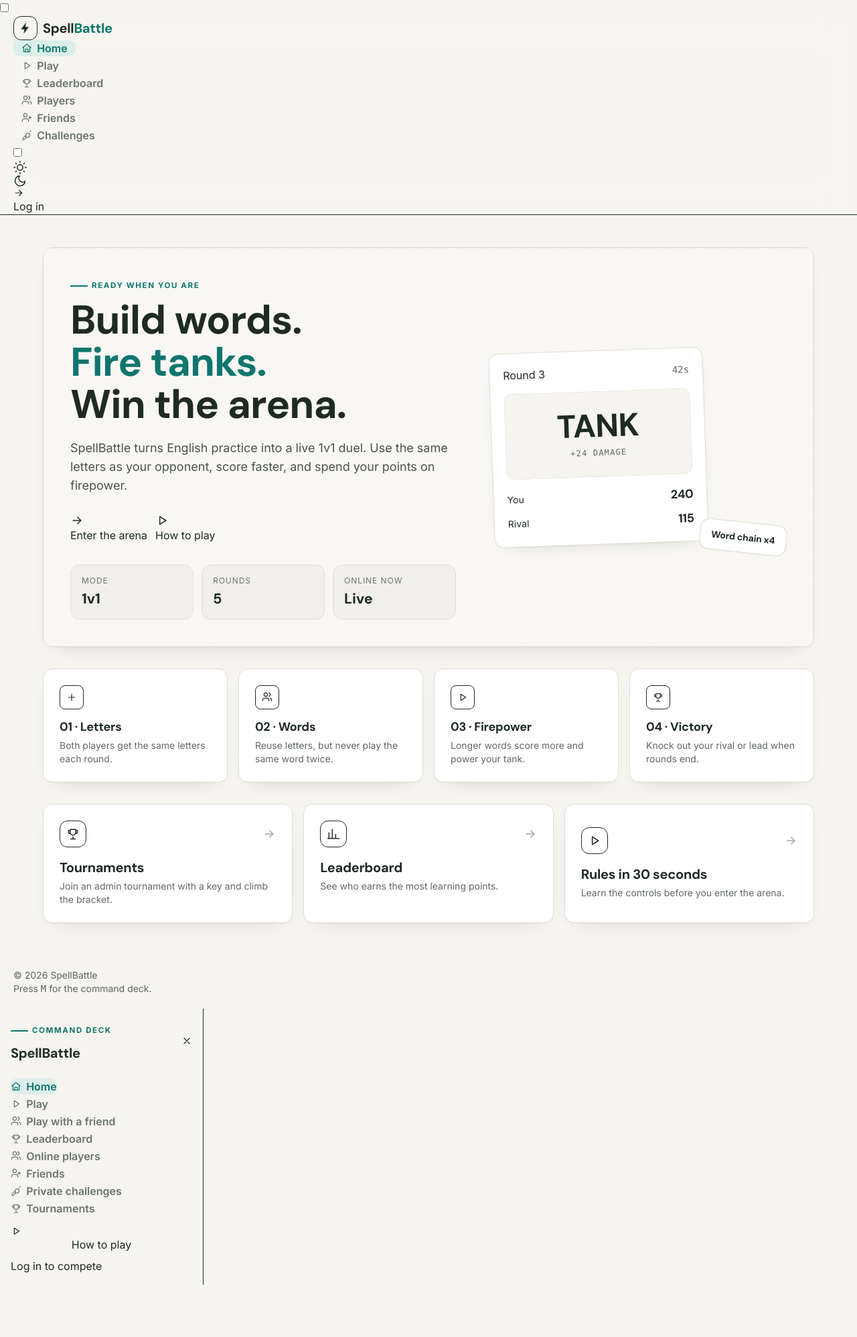
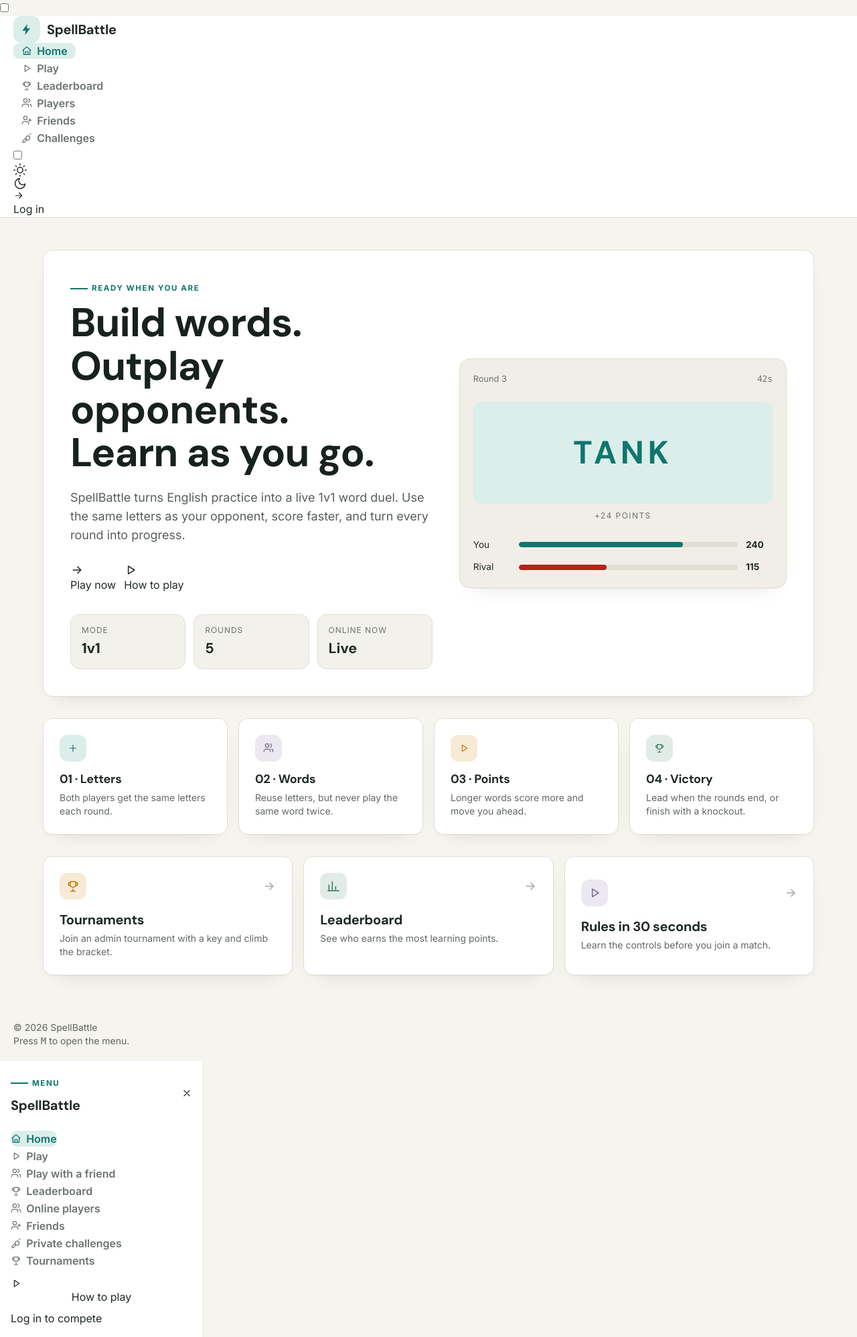
Before and after one commit to Ibrahimibrahimi/english-plateform, a Flask app: page / in a window 1280 px wide. Shown: the whole page at 67% size. Before the commit the page ends 1918 px from the top, so only its background shows below. Run offline with Flask 3, Linux system fonts and the light colour scheme; some libraries are stand-ins or nearby versions.

Commit message:
feat: rebuild shell and landing page with clean layout

```diff
--- a/app/static/css/index.css
+++ b/app/static/css/index.css
@@ -205,6 +205,82 @@ h1, h2, h3, h4, .font-display {
 .icon-tile.accent { background: var(--sb-accent-soft); color: var(--sb-accent); }
 .icon-tile.secondary { background: var(--sb-secondary-soft); color: var(--sb-secondary); }
 .icon-tile.success { background: color-mix(in oklab, var(--sb-success) 14%, var(--sb-surface)); color: var(--sb-success); }
+
+.app-header {
+  border-bottom: 1px solid var(--sb-border);
+  background: color-mix(in oklab, var(--sb-surface) 96%, transparent);
+}
+
+.app-drawer {
+  border-right: 1px solid var(--sb-border);
+  background: var(--sb-surface);
+}
+
+.hero-panel { overflow: hidden; }
+.hero-title { color: var(--sb-heading); }
+
+.hero-preview {
+  padding: 1.25rem;
+  border: 1px solid var(--sb-border);
+  border-radius: 1rem;
+  background: var(--sb-surface-2);
+  box-shadow: var(--sb-shadow);
+}
+
+.hero-preview-head {
+  display: flex;
+  align-items: center;
+  justify-content: space-between;
+  gap: 0.75rem;
+  color: var(--sb-muted);
+  font-size: 0.8rem;
+}
+
+.hero-word {
+  margin-top: 1.5rem;
+  padding: 2.5rem 1rem;
+  border-radius: 0.75rem;
+  background: var(--sb-primary-soft);
+  color: var(--sb-primary);
+  font-family: "DM Sans", "Inter", sans-serif;
+  font-size: clamp(2rem, 6vw, 3rem);
+  font-weight: 700;
+  letter-spacing: 0.12em;
+  text-align: center;
+}
+
+.hero-word-caption {
+  margin-top: 0.6rem;
+  color: var(--sb-muted);
+  font-size: 0.75rem;
+  letter-spacing: 0.12em;
+  text-align: center;
+  text-transform: uppercase;
+}
+
+.hero-score {
+  display: grid;
+  gap: 0.8rem;
+  margin-top: 1.5rem;
+}
+
+.hero-score-row {
+  display: grid;
+  grid-template-columns: 3.5rem 1fr 2.5rem;
+  align-items: center;
+  gap: 0.75rem;
+  font-size: 0.85rem;
+}
+
+.hero-bar {
+  height: 0.5rem;
+  overflow: hidden;
+  border-radius: 1rem;
+  background: var(--sb-border);
+}
+
+.hero-bar span { display: block; height: 100%; border-radius: inherit; background: var(--sb-primary); }
+.hero-bar.rival span { background: var(--sb-danger); }
 
 .panel-pad { padding: clamp(1rem, 3vw, 1.5rem); }
 
--- a/app/static/js/home.js
+++ b/app/static/js/home.js
@@ -5,7 +5,7 @@ const status = document.getElementById("online-status");
 try {
   const players = await request("/api/players/online");
   if (count) count.textContent = String(players.length + 1);
-  if (status) status.textContent = "Arenas active";
+  if (status) status.textContent = "Players online";
 } catch (error) {
   if (count) count.textContent = "Live";
   if (status) status.textContent = "Ready when you are";
--- a/app/templates/base.html
+++ b/app/templates/base.html
@@ -15,21 +15,21 @@
   <link href="/static/css/index.css" rel="stylesheet" />
 </head>
 <body class="bg-base-200 min-h-screen antialiased" data-page="{% block page %}{% endblock %}" data-user-id="{{ user.id if user else '' }}">
-  <a class="skip-link btn btn-warning btn-sm" href="#main-content">Skip to content</a>
+  <a class="skip-link btn btn-primary btn-sm" href="#main-content">Skip to content</a>
 
   <div class="drawer">
     <input id="menu-drawer" type="checkbox" class="drawer-toggle" />
     <div class="drawer-content flex min-h-screen flex-col">
-      <header class="navbar sticky top-0 z-40 border-b border-base-300 bg-base-100/90 px-3 backdrop-blur-xl sm:px-5">
+      <header class="app-header navbar sticky top-0 z-40 px-3 sm:px-5">
         <div class="navbar-start gap-2">
           <label for="menu-drawer" class="btn btn-square btn-ghost lg:hidden" aria-label="Open menu" title="Menu (press M)">
             {{ icon("menu", "h-5 w-5") }}
           </label>
-          <a href="/" class="group flex items-center gap-2" aria-label="SpellBattle home">
-            <span class="grid h-9 w-9 place-items-center rounded-xl border border-warning/40 bg-warning/10 text-warning shadow-lg transition-transform group-hover:rotate-6">
+          <a href="/" class="flex items-center gap-2.5" aria-label="SpellBattle home">
+            <span class="icon-tile h-9 w-9">
               <svg xmlns="http://www.w3.org/2000/svg" class="h-5 w-5" viewBox="0 0 24 24" fill="currentColor" aria-hidden="true"><path d="M13 2 4 14h6l-1 8 9-12h-6l1-8z" /></svg>
             </span>
-            <span class="font-display text-lg font-bold tracking-wide sm:text-xl">Spell<span class="glow-text">Battle</span></span>
+            <span class="font-display text-lg font-bold tracking-tight sm:text-xl">Spell<span class="text-primary">Battle</span></span>
           </a>
         </div>
 
@@ -57,7 +57,7 @@
           <div class="dropdown dropdown-end">
             <label tabindex="0" class="btn btn-ghost btn-circle relative" aria-label="Notifications" title="Notifications">
               {{ icon("bell", "h-5 w-5") }}
-              <span id="notification-count" class="badge badge-warning badge-xs absolute -right-1 -top-1 hidden">0</span>
+              <span id="notification-count" class="badge badge-accent badge-xs absolute -right-1 -top-1 hidden">0</span>
             </label>
             <ul tabindex="0" id="notification-list" class="dropdown-content menu z-[70] w-[min(20rem,calc(100vw-2rem))] rounded-box border border-base-300 bg-base-100 p-2 shadow-2xl">
               <li class="menu-title">Notifications</li>
@@ -66,7 +66,7 @@
           </div>
           <div class="dropdown dropdown-end">
             <label tabindex="0" class="btn btn-ghost btn-circle avatar" aria-label="Account menu">
-              <div id="avatar-initials" class="flex w-11 items-center justify-center overflow-hidden rounded-full text-xl ring-2 ring-warning/70 ring-offset-2 ring-offset-base-100"{% if not avatar.image_url %} style="background:{{ avatar.color }}"{% endif %}>
+              <div id="avatar-initials" class="flex w-11 items-center justify-center overflow-hidden rounded-full text-xl ring-2 ring-primary/40 ring-offset-2 ring-offset-base-100"{% if not avatar.image_url %} style="background:{{ avatar.color }}"{% endif %}>
                 {% if avatar.image_url %}<img src="{{ avatar.image_url }}" alt="Your avatar" class="h-full w-full object-cover" />{% else %}<span>{{ avatar.emoji }}</span>{% endif %}
               </div>
             </label>
@@ -74,7 +74,7 @@
               <li class="menu-title">
                 <span class="flex flex-col gap-1">
                   <span id="account-username" class="font-display text-sm font-bold">{{ user.username }}</span>
-                  <span class="badge badge-warning badge-sm self-start">{{ user.lifetime_learning_points }} pts</span>
+                  <span class="badge badge-accent badge-sm self-start">{{ user.lifetime_learning_points }} pts</span>
                 </span>
               </li>
               <li><a href="/profile">{{ icon("user", "h-4 w-4") }}Profile</a></li>
@@ -83,7 +83,7 @@
             </ul>
           </div>
           {% else %}
-          <a href="/profile?next={{ request.path | urlencode }}" class="btn btn-warning btn-sm gap-1">{{ icon("arrow", "h-4 w-4") }}Log in</a>
+          <a href="/profile?next={{ request.path | urlencode }}" class="btn btn-primary btn-sm gap-1">{{ icon("arrow", "h-4 w-4") }}Log in</a>
           {% endif %}
         </div>
       </header>
@@ -94,16 +94,16 @@
 
       <footer class="footer footer-center gap-1 p-5 text-sm opacity-70">
         <p>© <span id="year"></span> SpellBattle</p>
-        <p>Press <kbd class="kbd kbd-sm">M</kbd> for the command deck.</p>
+        <p>Press <kbd class="kbd kbd-sm">M</kbd> to open the menu.</p>
       </footer>
     </div>
 
     <div class="drawer-side z-50">
       <label for="menu-drawer" aria-label="Close menu" class="drawer-overlay"></label>
-      <aside class="flex min-h-full w-[min(19rem,86vw)] flex-col gap-3 border-r border-base-300 bg-base-100 p-4">
+      <aside class="app-drawer flex min-h-full w-[min(19rem,86vw)] flex-col gap-3 p-4">
         <div class="flex items-center justify-between">
           <div>
-            <span class="eyebrow">Command deck</span>
+            <span class="eyebrow">Menu</span>
             <div class="font-display text-xl font-bold">SpellBattle</div>
           </div>
           <label for="menu-drawer" class="btn btn-sm btn-circle btn-ghost" aria-label="Close menu">{{ icon("close", "h-4 w-4") }}</label>
@@ -115,7 +115,7 @@
           <li><a href="/play-with-friend" data-nav class="nav-link">{{ icon("users", "h-4 w-4") }}Play with a friend</a></li>
           <li><a href="/leaderboard" data-nav class="nav-link">{{ icon("trophy", "h-4 w-4") }}Leaderboard</a></li>
           <li><a href="/players" data-nav class="nav-link">{{ icon("users", "h-4 w-4") }}Online players</a></li>
-          <li><a href="/friends" data-nav class="nav-link">{{ icon("friends", "h-4 w-4") }}Friends<span id="friend-request-count" class="badge badge-warning badge-xs hidden">0</span></a></li>
+          <li><a href="/friends" data-nav class="nav-link">{{ icon("friends", "h-4 w-4") }}Friends<span id="friend-request-count" class="badge badge-accent badge-xs hidden">0</span></a></li>
           <li><a href="/challenge/list" data-nav class="nav-link">{{ icon("key", "h-4 w-4") }}Private challenges</a></li>
           <li><a href="/tournament/search" data-nav class="nav-link">{{ icon("trophy", "h-4 w-4") }}Tournaments</a></li>
           {% if user and user.role == 'admin' %}
@@ -124,7 +124,7 @@
           {% endif %}
         </ul>
         <div class="mt-auto flex flex-col gap-2">
-          <button id="howto-btn" class="btn btn-warning w-full gap-2">{{ icon("play", "h-4 w-4") }}How to play</button>
+          <button id="howto-btn" class="btn btn-primary w-full gap-2">{{ icon("play", "h-4 w-4") }}How to play</button>
           {% if user %}
           <div class="stat-tile">
             <span>Lifetime points</span>
@@ -141,10 +141,10 @@
   <dialog id="howto-modal" class="modal">
     <div class="modal-box panel max-w-2xl">
       <div class="flex items-center gap-3">
-        <span class="grid h-10 w-10 place-items-center rounded-xl border border-warning/40 bg-warning/10 text-warning">{{ icon("play", "h-5 w-5") }}</span>
+        <span class="icon-tile h-10 w-10">{{ icon("play", "h-5 w-5") }}</span>
         <div>
           <h3 class="text-xl font-bold">How to play</h3>
-          <p class="text-sm opacity-70">Turn letters into words. Words into firepower.</p>
+          <p class="text-sm opacity-70">Turn letters into words, then words into points.</p>
         </div>
       </div>
       <ol class="ml-5 mt-4 list-decimal space-y-2 text-sm opacity-90">
@@ -156,7 +156,7 @@
         <li><kbd class="kbd kbd-sm">Ctrl</kbd>+<kbd class="kbd kbd-sm">0</kbd> special move, <kbd class="kbd kbd-sm">Ctrl</kbd>+<kbd class="kbd kbd-sm">1</kbd> health, <kbd class="kbd kbd-sm">Ctrl</kbd>+<kbd class="kbd kbd-sm">2</kbd> armor.</li>
       </ol>
       <div class="modal-action">
-        <form method="dialog"><button class="btn btn-warning">Got it</button></form>
+        <form method="dialog"><button class="btn btn-primary">Got it</button></form>
       </div>
     </div>
     <form method="dialog" class="modal-backdrop"><button>close</button></form>
--- a/app/templates/index.html
+++ b/app/templates/index.html
@@ -4,22 +4,21 @@
 {% block page %}home{% endblock %}
 {% block content %}
 <div class="page-shell flex flex-col gap-8">
-  <section class="glow-panel relative overflow-hidden p-6 fade-in sm:p-10">
-    <div class="stage pointer-events-none absolute inset-0 opacity-70"></div>
-    <div class="relative grid items-center gap-8 lg:grid-cols-[1.15fr_0.85fr]">
+  <section class="panel hero-panel p-6 fade-in sm:p-10">
+    <div class="grid items-center gap-10 lg:grid-cols-[1.05fr_0.95fr]">
       <div>
-        <span id="online-status" class="eyebrow">Checking arena</span>
-        <h1 class="font-display text-4xl font-bold leading-[1.05] sm:text-5xl lg:text-6xl">
+        <span id="online-status" class="eyebrow">Players online</span>
+        <h1 class="hero-title text-4xl font-bold leading-[1.08] sm:text-5xl lg:text-6xl">
           Build words.<br />
-          <span class="glow-text">Fire tanks.</span><br />
-          Win the arena.
+          Outplay <span class="text-primary">opponents.</span><br />
+          Learn as you go.
         </h1>
-        <p class="mt-5 max-w-xl text-base opacity-80 sm:text-lg">
-          SpellBattle turns English practice into a live 1v1 duel. Use the same letters as your opponent,
-          score faster, and spend your points on firepower.
+        <p class="mt-5 max-w-xl text-base opacity-75 sm:text-lg">
+          SpellBattle turns English practice into a live 1v1 word duel. Use the same letters as your opponent,
+          score faster, and turn every round into progress.
         </p>
         <div class="mt-7 flex flex-wrap gap-3">
-          <a href="/play" class="btn btn-warning btn-lg gap-2">{{ icon("arrow", "h-5 w-5") }}Enter the arena</a>
+          <a href="/play" class="btn btn-primary btn-lg gap-2">{{ icon("arrow", "h-5 w-5") }}Play now</a>
           <button data-open-howto class="btn btn-outline btn-lg gap-2">{{ icon("play", "h-5 w-5") }}How to play</button>
         </div>
         <div class="mt-8 grid max-w-xl grid-cols-3 gap-3">
@@ -29,32 +28,24 @@
         </div>
       </div>
 
-      <div class="relative hidden min-h-72 lg:block">
-        <div class="panel absolute left-6 top-4 h-64 w-72 rotate-3 opacity-60"></div>
-        <div class="panel relative z-10 w-80 -rotate-2 p-5 shadow-2xl">
-          <div class="flex items-center justify-between">
-            <span class="badge badge-warning badge-sm">Round 3</span>
-            <span class="font-mono text-sm opacity-70">42s</span>
+      <div class="hero-preview" aria-hidden="true">
+        <div class="hero-preview-head">
+          <span class="badge badge-primary badge-sm">Round 3</span>
+          <span class="font-mono">42s</span>
+        </div>
+        <div class="hero-word">TANK</div>
+        <div class="hero-word-caption">+24 points</div>
+        <div class="hero-score">
+          <div class="hero-score-row">
+            <span class="badge badge-outline badge-sm">You</span>
+            <div class="hero-bar"><span style="width: 75%"></span></div>
+            <strong>240</strong>
           </div>
-          <div class="stage mt-4 grid h-32 place-items-center rounded-xl">
-            <div class="text-center">
-              <div class="font-display text-5xl font-bold tracking-[0.25em] text-warning">TANK</div>
-              <div class="mt-2 font-mono text-xs uppercase tracking-widest opacity-70">+24 damage</div>
-            </div>
+          <div class="hero-score-row">
+            <span class="badge badge-outline badge-sm">Rival</span>
+            <div class="hero-bar rival"><span style="width: 40%"></span></div>
+            <strong>115</strong>
           </div>
-          <div class="mt-4 flex items-center justify-between text-sm">
-            <span class="badge badge-outline">You</span>
-            <div class="h-2 w-36 overflow-hidden rounded-full bg-base-300"><div class="h-full w-3/4 rounded-full bg-success"></div></div>
-            <span class="font-display text-lg font-bold text-warning">240</span>
-          </div>
-          <div class="mt-2 flex items-center justify-between text-sm">
-            <span class="badge badge-outline">Rival</span>
-            <div class="h-2 w-36 overflow-hidden rounded-full bg-base-300"><div class="h-full w-2/5 rounded-full bg-error"></div></div>
-            <span class="font-display text-lg font-bold">115</span>
-          </div>
-        </div>
-        <div class="panel absolute -bottom-3 right-0 z-20 rotate-6 px-4 py-3 font-display text-sm font-bold shadow-xl">
-          Word chain x4
         </div>
       </div>
     </div>
@@ -62,51 +53,51 @@
 
   <section data-stagger class="grid gap-4 sm:grid-cols-2 lg:grid-cols-4">
     <article class="panel panel-pad fade-in">
-      <span class="grid h-9 w-9 place-items-center rounded-lg border border-warning/40 bg-warning/10 text-warning">{{ icon("plus", "h-4 w-4") }}</span>
+      <span class="icon-tile">{{ icon("plus", "h-4 w-4") }}</span>
       <h2 class="mt-3 text-lg font-bold">01 · Letters</h2>
       <p class="mt-1 text-sm opacity-70">Both players get the same letters each round.</p>
     </article>
     <article class="panel panel-pad fade-in">
-      <span class="grid h-9 w-9 place-items-center rounded-lg border border-primary/40 bg-primary/10 text-primary">{{ icon("users", "h-4 w-4") }}</span>
+      <span class="icon-tile secondary">{{ icon("users", "h-4 w-4") }}</span>
       <h2 class="mt-3 text-lg font-bold">02 · Words</h2>
       <p class="mt-1 text-sm opacity-70">Reuse letters, but never play the same word twice.</p>
     </article>
     <article class="panel panel-pad fade-in">
-      <span class="grid h-9 w-9 place-items-center rounded-lg border border-secondary/40 bg-secondary/10 text-secondary">{{ icon("play", "h-4 w-4") }}</span>
-      <h2 class="mt-3 text-lg font-bold">03 · Firepower</h2>
-      <p class="mt-1 text-sm opacity-70">Longer words score more and power your tank.</p>
+      <span class="icon-tile accent">{{ icon("play", "h-4 w-4") }}</span>
+      <h2 class="mt-3 text-lg font-bold">03 · Points</h2>
+      <p class="mt-1 text-sm opacity-70">Longer words score more and move you ahead.</p>
     </article>
     <article class="panel panel-pad fade-in">
-      <span class="grid h-9 w-9 place-items-center rounded-lg border border-success/40 bg-success/10 text-success">{{ icon("trophy", "h-4 w-4") }}</span>
+      <span class="icon-tile success">{{ icon("trophy", "h-4 w-4") }}</span>
       <h2 class="mt-3 text-lg font-bold">04 · Victory</h2>
-      <p class="mt-1 text-sm opacity-70">Knock out your rival or lead when rounds end.</p>
+      <p class="mt-1 text-sm opacity-70">Lead when the rounds end, or finish with a knockout.</p>
     </article>
   </section>
 
   <section data-stagger class="grid gap-4 md:grid-cols-3">
-    <a href="/play-tournament" class="panel panel-pad group fade-in transition hover:-translate-y-1 hover:border-warning/60">
+    <a href="/play-tournament" class="panel panel-pad group fade-in transition hover:border-primary/40">
       <div class="flex items-center justify-between">
-        <span class="grid h-10 w-10 place-items-center rounded-xl border border-warning/40 bg-warning/10 text-warning">{{ icon("trophy", "h-5 w-5") }}</span>
-        {{ icon("arrow", "h-5 w-5 opacity-40 transition group-hover:translate-x-1 group-hover:text-warning") }}
+        <span class="icon-tile accent">{{ icon("trophy", "h-5 w-5") }}</span>
+        <span class="opacity-40 transition group-hover:translate-x-1 group-hover:text-primary">{{ icon("arrow", "h-5 w-5") }}</span>
       </div>
       <h2 class="mt-4 text-xl font-bold">Tournaments</h2>
       <p class="mt-1 text-sm opacity-70">Join an admin tournament with a key and climb the bracket.</p>
     </a>
-    <a href="/leaderboard" class="panel panel-pad group fade-in transition hover:-translate-y-1 hover:border-primary/60">
+    <a href="/leaderboard" class="panel panel-pad group fade-in transition hover:border-primary/40">
       <div class="flex items-center justify-between">
-        <span class="grid h-10 w-10 place-items-center rounded-xl border border-primary/40 bg-primary/10 text-primary">{{ icon("chart", "h-5 w-5") }}</span>
-        {{ icon("arrow", "h-5 w-5 opacity-40 transition group-hover:translate-x-1 group-hover:text-primary") }}
+        <span class="icon-tile success">{{ icon("chart", "h-5 w-5") }}</span>
+        <span class="opacity-40 transition group-hover:translate-x-1 group-hover:text-primary">{{ icon("arrow", "h-5 w-5") }}</span>
       </div>
       <h2 class="mt-4 text-xl font-bold">Leaderboard</h2>
       <p class="mt-1 text-sm opacity-70">See who earns the most learning points.</p>
     </a>
-    <button data-open-howto class="panel panel-pad group fade-in text-left transition hover:-translate-y-1 hover:border-secondary/60">
+    <button data-open-howto class="panel panel-pad group fade-in text-left transition hover:border-primary/40">
       <div class="flex items-center justify-between">
-        <span class="grid h-10 w-10 place-items-center rounded-xl border border-secondary/40 bg-secondary/10 text-secondary">{{ icon("play", "h-5 w-5") }}</span>
-        {{ icon("arrow", "h-5 w-5 opacity-40 transition group-hover:translate-x-1 group-hover:text-secondary") }}
+        <span class="icon-tile secondary">{{ icon("play", "h-5 w-5") }}</span>
+        <span class="opacity-40 transition group-hover:translate-x-1 group-hover:text-primary">{{ icon("arrow", "h-5 w-5") }}</span>
       </div>
       <h2 class="mt-4 text-xl font-bold">Rules in 30 seconds</h2>
-      <p class="mt-1 text-sm opacity-70">Learn the controls before you enter the arena.</p>
+      <p class="mt-1 text-sm opacity-70">Learn the controls before you join a match.</p>
     </button>
   </section>
 </div>
```
